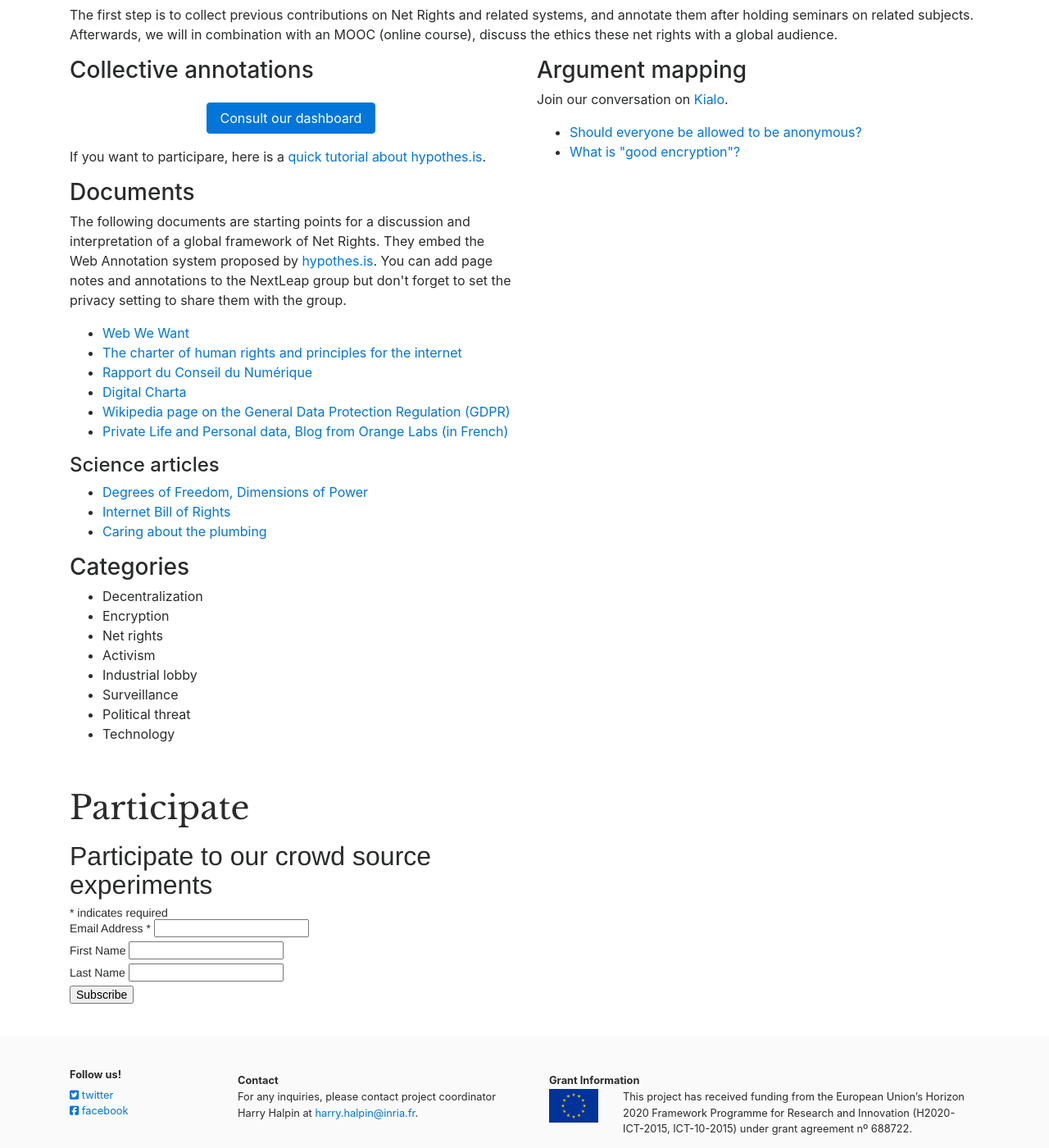
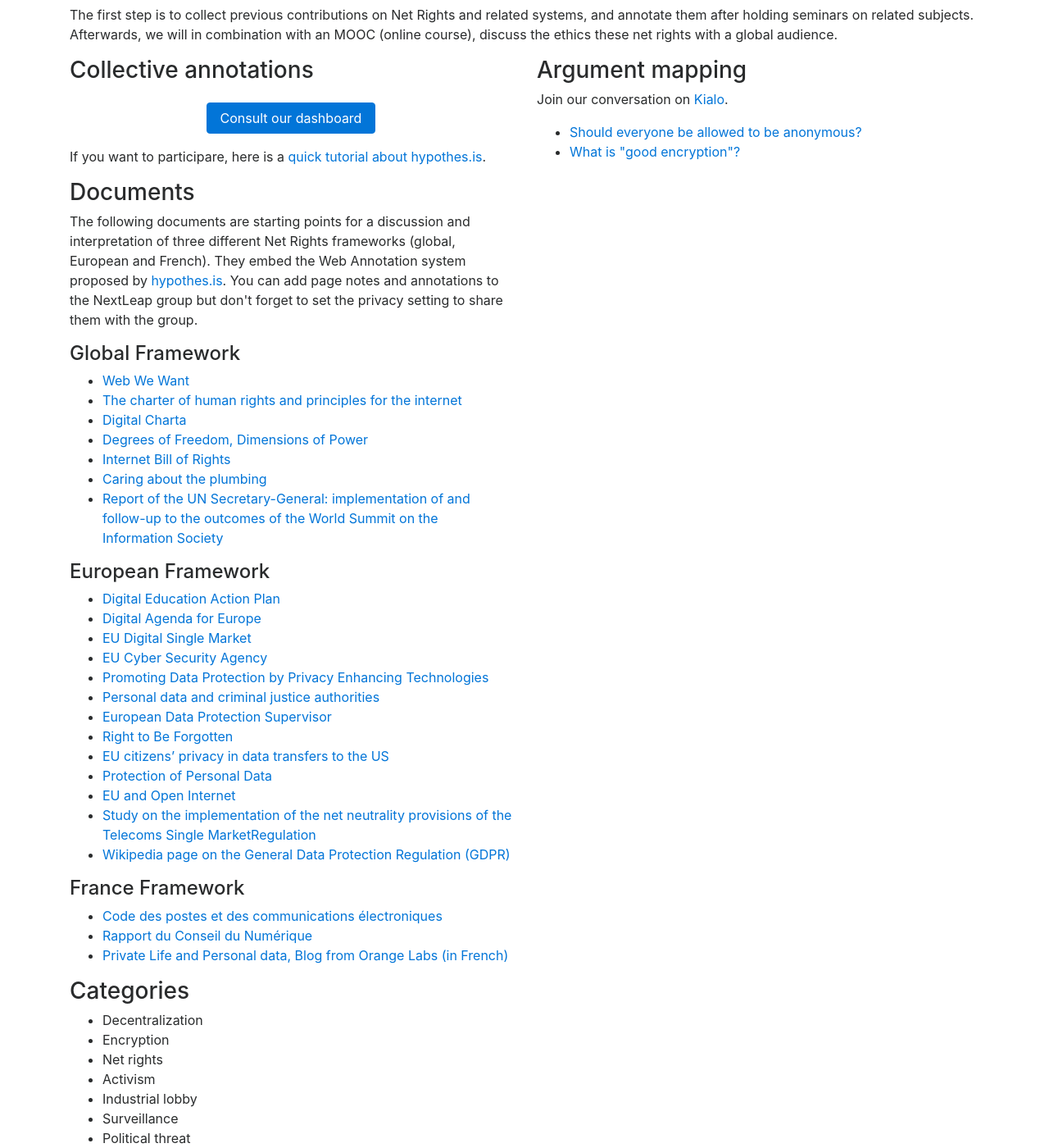
Before and after one commit to nextleap-project/nextleap-website, a Jekyll site: the page built from _projects/rights.md, in a window 1280 px wide and 1400 px high, scrolled down 246 px. Shown: the whole window at 82% size. Built offline with Jekyll 4.4.1, drawn with Linux system fonts in a browser that asks for light colours; nearby versions of some CDN libraries; comment, search, counter and statistics services are not loaded.

Commit message:
Netrights resources added

```diff
--- a/_projects/rights.md
+++ b/_projects/rights.md
@@ -30,31 +30,67 @@ The goal of this part of the project is understand and popularize the emerging i
 
 <h3 id="documents">Documents</h3>
 
-<p>The following documents are starting points for a discussion and interpretation of a global framework of Net Rights. They embed the Web Annotation system proposed by <a href="https://hypothes.is">hypothes.is</a>. You can add page notes and annotations to the NextLeap group but don't forget to set the privacy setting to share them with the group.</p>
+<p>The following documents are starting points for a discussion and interpretation of three different Net Rights frameworks (global, European and French). They embed the Web Annotation system proposed by <a href="https://hypothes.is">hypothes.is</a>. You can add page notes and annotations to the NextLeap group but don't forget to set the privacy setting to share them with the group.</p>
+
+<h4 id="globalframework">Global Framework</h4>
 
 <ul>
 <li><a href="https://via.hypothes.is/https://webwewant.org/#annotations:AUceYjDSEeenMqMfh3FXBQ">Web We Want</a></li>
 
 <li><a href="https://via.hypothes.is/http://internetrightsandprinciples.org/site/wp-content/uploads/2017/03/IRPC_english_4thedition-1.pdf#annotations:PYIH6DDSEeezA6MOqutTVA">The charter of human rights and principles for the internet</a></li>
 
-<li><a href="https://via.hypothes.is/http://www2.assemblee-nationale.fr/static/14/numerique/numerique_rapport.pdf#annotations:TrrkxjDSEeeuO5cxMQ9ztg">Rapport du Conseil du Numérique</a></li>
-
 <li><a href="https://via.hypothes.is/https://digitalcharta.eu/#annotations:ZEia6jDSEeef9Gsz7rO3qw">Digital Charta</a></li>
 
-<li><a href="https://via.hypothes.is/https://en.wikipedia.org/wiki/General_Data_Protection_Regulation">Wikipedia page on the General Data Protection Regulation (GDPR)</a></li>
-
-<li><a href="https://digital-society-forum.orange.com/fr/les-forums/100-forum-vie_privee_et_donnees_personnelles">Private Life and Personal data, Blog from Orange Labs (in French)</a></li>
-
-</ul>
-
-<h4 id="sciencearticles">Science articles</h4>
-
-<ul>
 <li><a href="https://via.hypothes.is/https://nextleap.eu/netrights/articles/Benkler-Degrees_of_Freedom_Dimensions_of_Power_Final.pdf">Degrees of Freedom, Dimensions of Power</a></li>
 
 <li><a href="https://via.hypothes.is/https://nextleap.eu/netrights/articles/Internet Bill of rights-Musiani.pdf">Internet Bill of Rights</a></li>
 
 <li><a href="https://via.hypothes.is/https://nextleap.eu/netrights/articles/Musiani_caring-about-the-plumbing.pdf">Caring about the plumbing</a></li>
+
+<li><a href="https://www.intgovforum.org/multilingual/index.php?q=filedepot_download/4586/590">Report of the UN Secretary-General: implementation of and follow-up to the outcomes of the World Summit on the Information Society</a></li>
+
+
+</ul>
+
+<h4 id="europeanframework">European Framework</h4>
+
+<ul>
+
+<li><a href="https://via.projet-episteme.org/https://ec.europa.eu/education/sites/education/files/digital-education-action-plan.pdf">Digital Education Action Plan</a></li>
+
+<li><a href="https://via.hypothes.is/https://nextleap.eu/netrights/articles/digital_agenda_eng.pdf">Digital Agenda for Europe</a></li>
+
+<li><a href="https://via.hypothes.is/https://nextleap.eu/netrights/articles/digital_single_market.pdf">EU Digital Single Market</a></li>
+
+<li><a href="https://via.projet-episteme.org/https://www.enisa.europa.eu/publications/corporate/enisa-strategy">EU Cyber Security Agency</a></li>
+
+<li><a href="https://via.projet-episteme.org/http://eur-lex.europa.eu/legal-content/EN/TXT/HTML/?uri=LEGISSUM:l14555&from=EN">Promoting Data Protection by Privacy Enhancing Technologies</a></li>
+
+<li><a href="https://via.projet-episteme.org/http://eur-lex.europa.eu/legal-content/EN/TXT/HTML/?uri=LEGISSUM:l14555&from=EN">Personal data and criminal justice authorities</a></li>
+
+<li><a href="https://via.projet-episteme.org/http://eur-lex.europa.eu/legal-content/EN/TXT/HTML/?uri=LEGISSUM:l24222&from=EN">European Data Protection Supervisor</a></li>
+
+<li><a href="https://via.projet-episteme.org/http://eur-lex.europa.eu/legal-content/EN/TXT/HTML/?uri=LEGISSUM:310401_1&from=EN">Right to Be Forgotten</a></li>
+
+<li><a href="https://via.projet-episteme.org/http://eur-lex.europa.eu/legal-content/EN/TXT/HTML/?uri=LEGISSUM:4298958&from=EN">EU citizens’ privacy in data transfers to the US</a></li>
+
+<li><a href="https://via.projet-episteme.org/http://eur-lex.europa.eu/legal-content/EN/TXT/HTML/?uri=LEGISSUM:310401_2&from=EN">Protection of Personal Data</a></li>
+
+<li><a href="https://via.projet-episteme.org/https://ec.europa.eu/digital-single-market/en/policies/open-internet-net-neutrality">EU and Open Internet</a></li>
+
+<li><a href="https://via.projet-episteme.org/https://ec.europa.eu/digital-single-market/en/news/study-implementation-net-neutrality-provisions-telecoms-single-market-regulation-smart-20170011">Study on the implementation of the net neutrality provisions of the Telecoms Single MarketRegulation</a></li>
+
+<li><a href="https://via.hypothes.is/https://en.wikipedia.org/wiki/General_Data_Protection_Regulation">Wikipedia page on the General Data Protection Regulation (GDPR)</a></li>
+
+</ul>
+
+<h4 id="franceframework">France Framework</h4>
+<ul>
+<li><a href="https://via.projet-episteme.org/https://www.legifrance.gouv.fr/affichCodeArticle.do?cidTexte=LEGITEXT000006070987&idArticle=LEGIARTI000006465770&dateTexte=&categorieLien=cid">Code des postes et des communications électroniques</a></li>
+
+<li><a href="https://via.hypothes.is/http://www2.assemblee-nationale.fr/static/14/numerique/numerique_rapport.pdf#annotations:TrrkxjDSEeeuO5cxMQ9ztg">Rapport du Conseil du Numérique</a></li>
+
+<li><a href="https://digital-society-forum.orange.com/fr/les-forums/100-forum-vie_privee_et_donnees_personnelles">Private Life and Personal data, Blog from Orange Labs (in French)</a></li>
 </ul>
 
 <h3 id="categories">Categories</h3>
```
Also changed, not shown: 2 other files.
